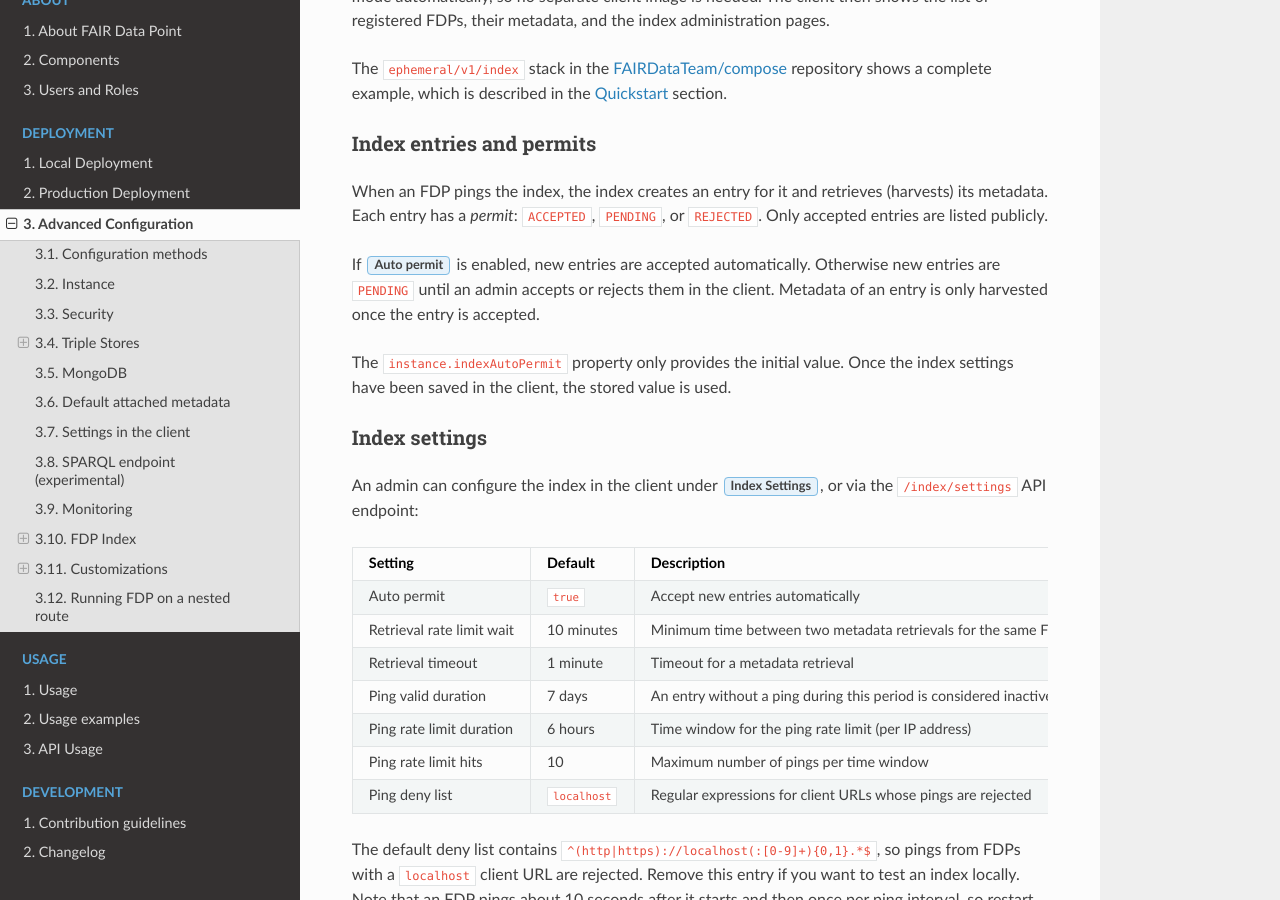
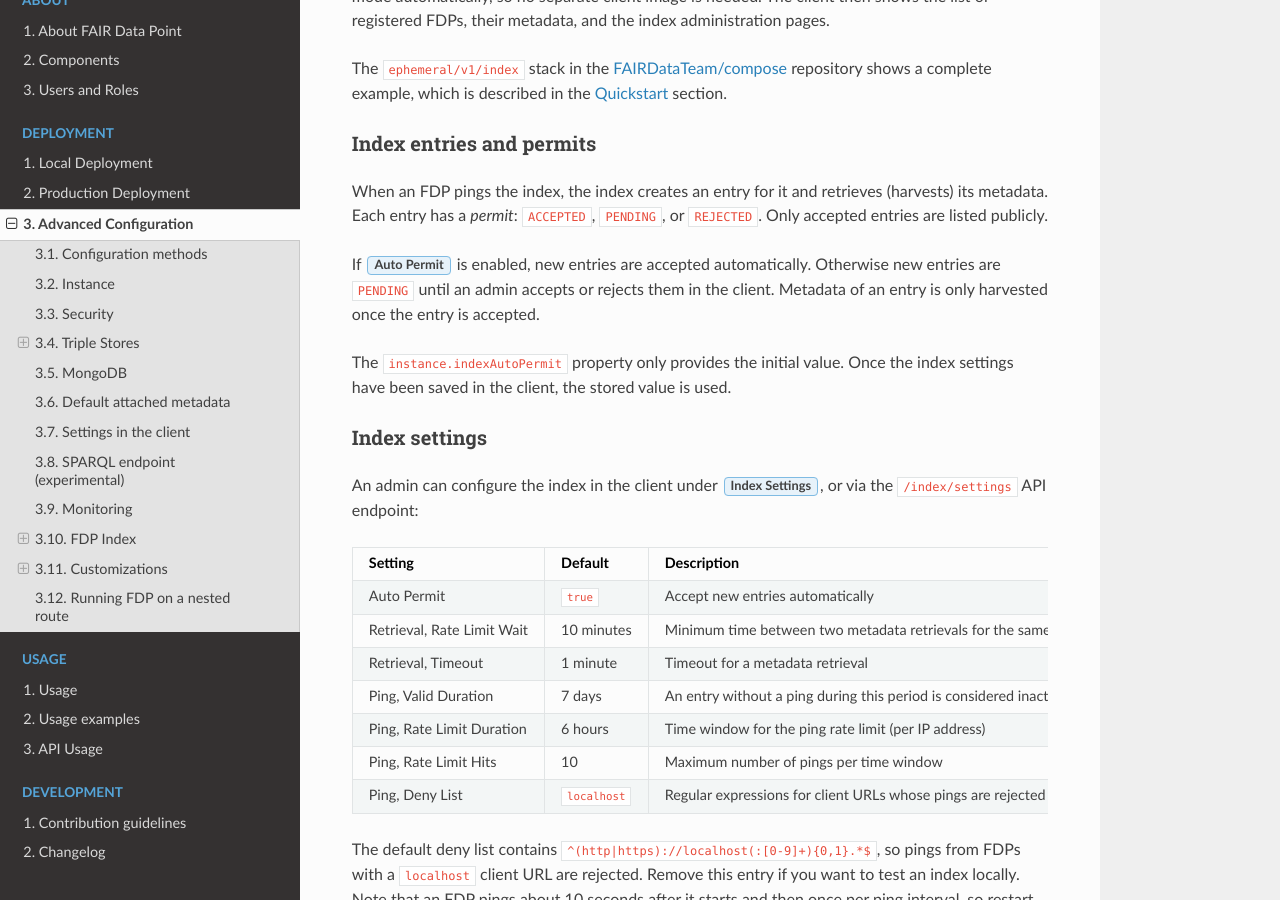
Before and after one commit to FAIRDataTeam/FAIRDataPoint-Docs, a Sphinx documentation site: the page built from docs/deployment/advanced-configuration.rst, in a window 1280 px wide and 900 px high, scrolled down 6271 px. Built offline with Sphinx 7.4.7 and the Read the Docs theme 3.1.0, drawn with Linux system fonts in a browser that asks for light colours.

```diff
--- a/docs/conf.py
+++ b/docs/conf.py
@@ -61,6 +61,13 @@ templates_path = []
 # This pattern also affects html_static_path and html_extra_path.
 exclude_patterns = ['_build', 'Thumbs.db', '.DS_Store']
 
+# Example hosts and local URLs used in the documentation are not checked by `sphinx-build -b linkcheck`.
+linkcheck_ignore = [
+    r'https?://localhost.*',
+    r'https?://([a-z0-9-]+\.)*example\.(com|org).*',
+    r'https://w3id\.org/example/.*',
+]
+
 
 # -- Options for HTML output -------------------------------------------------
 
--- a/docs/deployment/advanced-configuration.rst
+++ b/docs/deployment/advanced-configuration.rst
@@ -179,7 +179,7 @@ For configuring the connection from FDP, add these lines to your ``application.y
 4. GraphDB
 ----------
 
-For running `GraphDB <https://www.ontotext.com/products/graphdb/>`_, you need to first set up your GraphDB instance and **create the repository**.
+For running `GraphDB <https://graphdb.ontotext.com>`_, you need to first set up your GraphDB instance and **create the repository**.
 For configuring the connection from FDP, add these lines to your ``application.yml`` file:
 
 .. code-block:: yaml
@@ -343,7 +343,7 @@ When an FDP pings the index, the index creates an entry for it and retrieves (ha
 Each entry has a *permit*: ``ACCEPTED``, ``PENDING``, or ``REJECTED``.
 Only accepted entries are listed publicly.
 
-If :guilabel:`Auto permit` is enabled, new entries are accepted automatically.
+If :guilabel:`Auto Permit` is enabled, new entries are accepted automatically.
 Otherwise new entries are ``PENDING`` until an admin accepts or rejects them in the client.
 Metadata of an entry is only harvested once the entry is accepted.
 
@@ -355,17 +355,17 @@ Index settings
 
 An admin can configure the index in the client under :guilabel:`Index Settings`, or via the ``/index/settings`` API endpoint:
 
-=========================== ============= ==========================================================================
-Setting                     Default       Description
-=========================== ============= ==========================================================================
-Auto permit                 ``true``      Accept new entries automatically
-Retrieval rate limit wait   10 minutes    Minimum time between two metadata retrievals for the same FDP
-Retrieval timeout           1 minute      Timeout for a metadata retrieval
-Ping valid duration         7 days        An entry without a ping during this period is considered inactive
-Ping rate limit duration    6 hours       Time window for the ping rate limit (per IP address)
-Ping rate limit hits        10            Maximum number of pings per time window
-Ping deny list              ``localhost`` Regular expressions for client URLs whose pings are rejected
-=========================== ============= ==========================================================================
+============================== ============= ==========================================================================
+Setting                        Default       Description
+============================== ============= ==========================================================================
+Auto Permit                    ``true``      Accept new entries automatically
+Retrieval, Rate Limit Wait     10 minutes    Minimum time between two metadata retrievals for the same FDP
+Retrieval, Timeout             1 minute      Timeout for a metadata retrieval
+Ping, Valid Duration           7 days        An entry without a ping during this period is considered inactive
+Ping, Rate Limit Duration      6 hours       Time window for the ping rate limit (per IP address)
+Ping, Rate Limit Hits          10            Maximum number of pings per time window
+Ping, Deny List                ``localhost`` Regular expressions for client URLs whose pings are rejected
+============================== ============= ==========================================================================
 
 The default deny list contains ``^(http|https)://localhost(:[0-9]+){0,1}.*$``, so pings from FDPs with a ``localhost`` client URL are rejected.
 Remove this entry if you want to test an index locally.
--- a/docs/development/contributing.rst
+++ b/docs/development/contributing.rst
@@ -10,7 +10,7 @@ The FAIR Data Point repositories are open source and you can contribute via GitH
 - https://github.com/FAIRDataTeam/compose (Docker compose files used for development, testing, and the examples in this documentation)
 - https://github.com/FAIRDataTeam/FAIRDataPoint-UI (the new user interface, under development)
 
-To contribute, fork the relevant repository, create a new branch, make your changes, and `open a pull request <https://docs.github.com/en/pull-requests/collaborating-with-pull-requests/proposing-changes-to-your-work-with-pull-requests/creating-a-pull-request-from-a-fork>`_.
+To contribute, fork the relevant repository, create a new branch, make your changes, and `open a pull request <https://docs.github.com/en/pull-requests/how-tos/create-pull-requests/creating-a-pull-request-from-a-fork>`_.
 
 Developers with write access don't need to fork, but they do need to use a branch and pull-request workflow.
 
--- a/docs/usage/api-usage.rst
+++ b/docs/usage/api-usage.rst
@@ -175,5 +175,5 @@ API endpoint listing
 ====================
 
 The available APIs are documented using `OpenAPI <https://www.openapis.org/>`_.
-In the ``/swagger-ui.html`` endpoint the APIs are visualized through `Swagger UI <https://swagger.io/tools/swagger-ui/>`_.
+In the ``/swagger-ui.html`` endpoint the APIs are visualized through `Swagger UI <https://swagger.io/open-source/swagger-ui/>`_.
 The machine-readable OpenAPI description is available at ``/v3/api-docs``.
```
